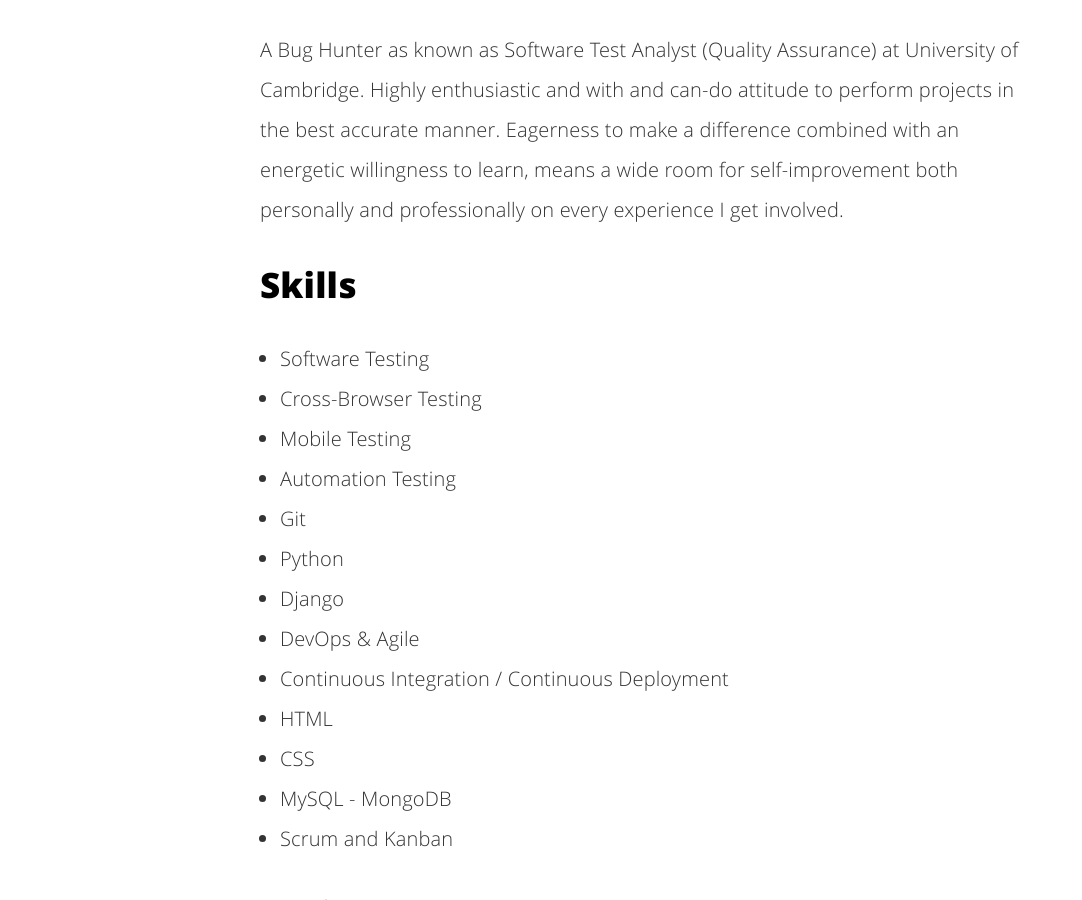
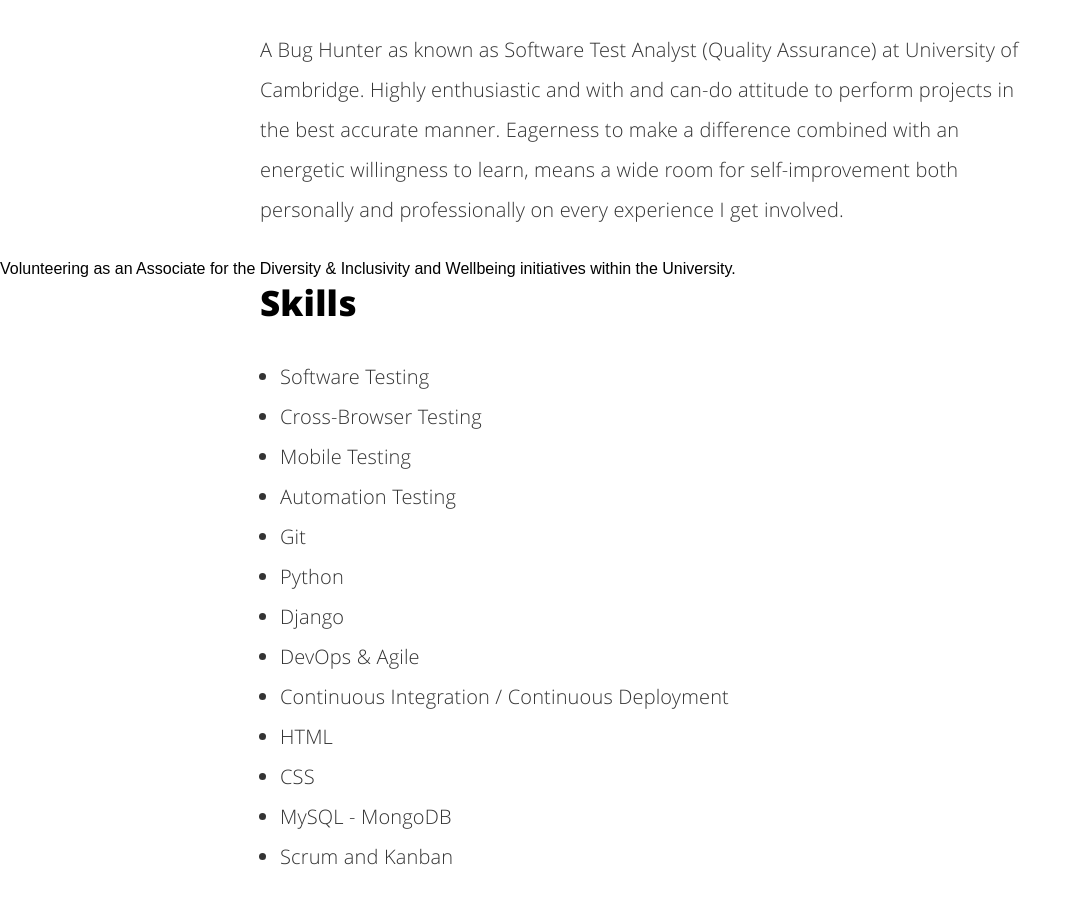
Before and after one commit to JuliaTorrejon/juliatorrejon.github.io, a Jekyll site: the page built from about.html, in a window 1280 px wide and 900 px high, scrolled down 989 px. Shown: the whole window, without its empty margins (0-1082 px from the left). Built offline with Jekyll 4.4.1, drawn with Linux system fonts in a browser that asks for light colours; part of the change alters nothing that is shown.

Commit message:
Update about.html

```diff
--- a/about.html
+++ b/about.html
@@ -12,6 +12,8 @@ description: "Bug Hunter 🐞 Advocating for a better world"
 <p> A Bug Hunter as known as Software Test Analyst (Quality Assurance) at University of Cambridge. Highly enthusiastic and with and can-do attitude to
    perform projects in the best accurate manner. Eagerness to make a difference combined with an energetic willingness
  to learn, means a wide room for self-improvement both personally and professionally on every experience I get involved.</p>
+
+Volunteering as an Associate for the Diversity & Inclusivity and Wellbeing initiatives within the University.
 
 
 <h2>Skills</h2>
@@ -37,7 +39,7 @@ description: "Bug Hunter 🐞 Advocating for a better world"
 <ul>
 	<li><a href="https://github.com/JuliaTorrejon/bin_collection">Bin Collection</a></li>
 	<li><a href="https://gitlab.developers.cam.ac.uk/jt654/browserstack">Selenium with Browserstack</a></li>
-	<li><a href="https://http://keepcoding.pythonanywhere.com/">Web Application with Django</a></li>
+	<li><a href="http://keepcoding.pythonanywhere.com/">Web Application with Django</a></li>
 	<li><a href="https://github.com/JuliaTorrejon/mediawiki-docker_compose">Media Wiki</a></li>
 	<li><a href="https://github.com/JuliaTorrejon/devops-pyhton_weather_api_client">My Open Weather Map</a></li>
 
```
